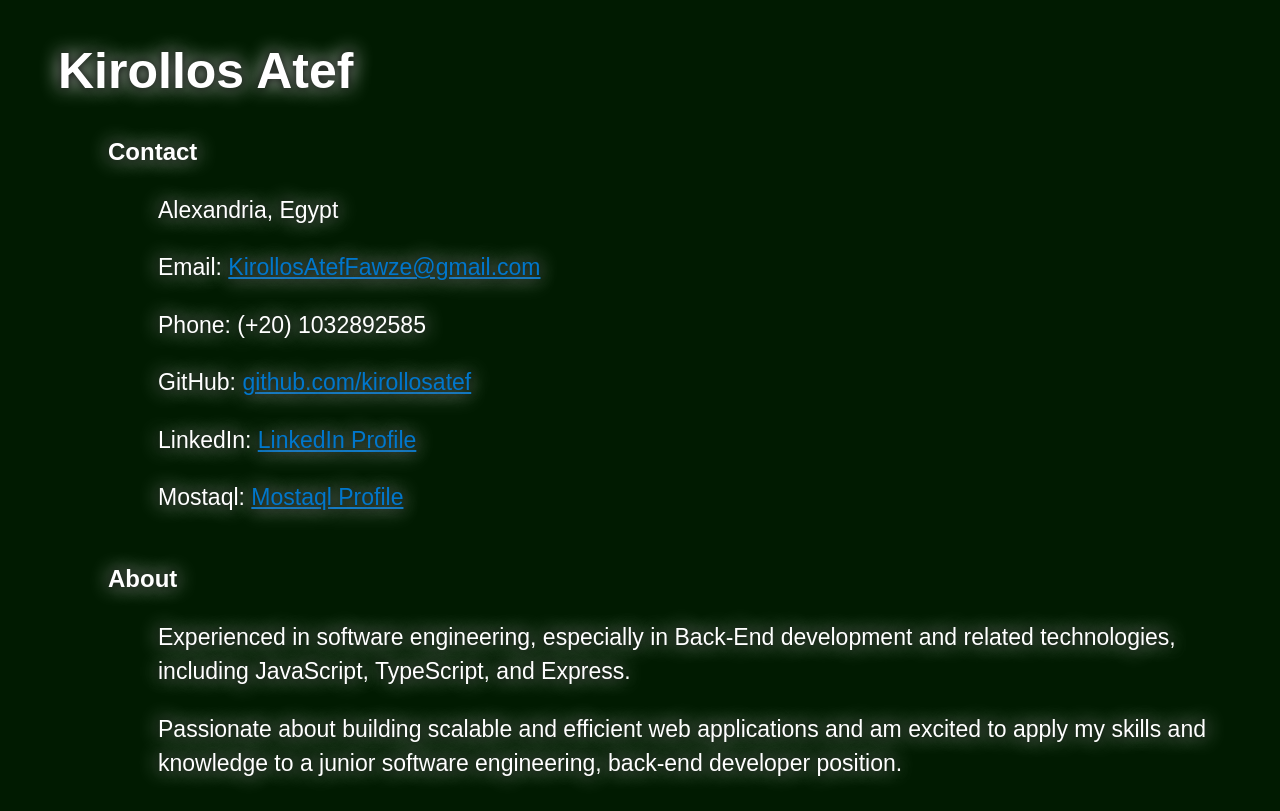
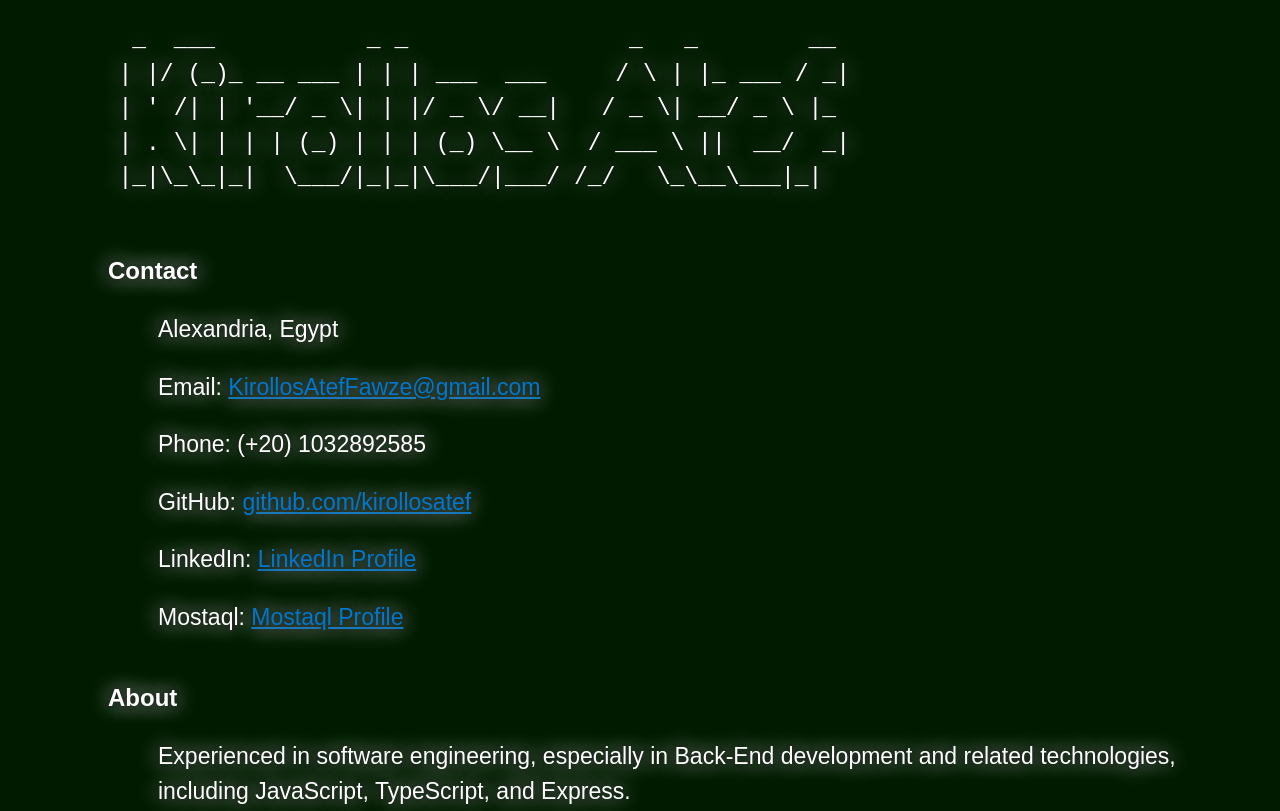
Before and after one commit to kirollosatef/kirollosatef, a plain HTML site: page green.html in a window 1280 px wide. Shown: the top 811 px of the page. Drawn offline with Linux system fonts and the light colour scheme; a web font is replaced by a local one.

Commit message:
update cv

```diff
--- a/green.html
+++ b/green.html
@@ -90,7 +90,13 @@
 
   <body>
     <header>
-      <h1>Kirollos Atef</h1>
+      <pre>
+         _  ___           _ _                _   _        __
+        | |/ (_)_ __ ___ | | | ___  ___     / \ | |_ ___ / _|
+        | ' /| | '__/ _ \| | |/ _ \/ __|   / _ \| __/ _ \ |_
+        | . \| | | | (_) | | | (_) \__ \  / ___ \ ||  __/  _|
+        |_|\_\_|_|  \___/|_|_|\___/|___/ /_/   \_\__\___|_|
+      </pre>
     </header>
 
     <main>
```
Also changed, not shown: 1 other file.
